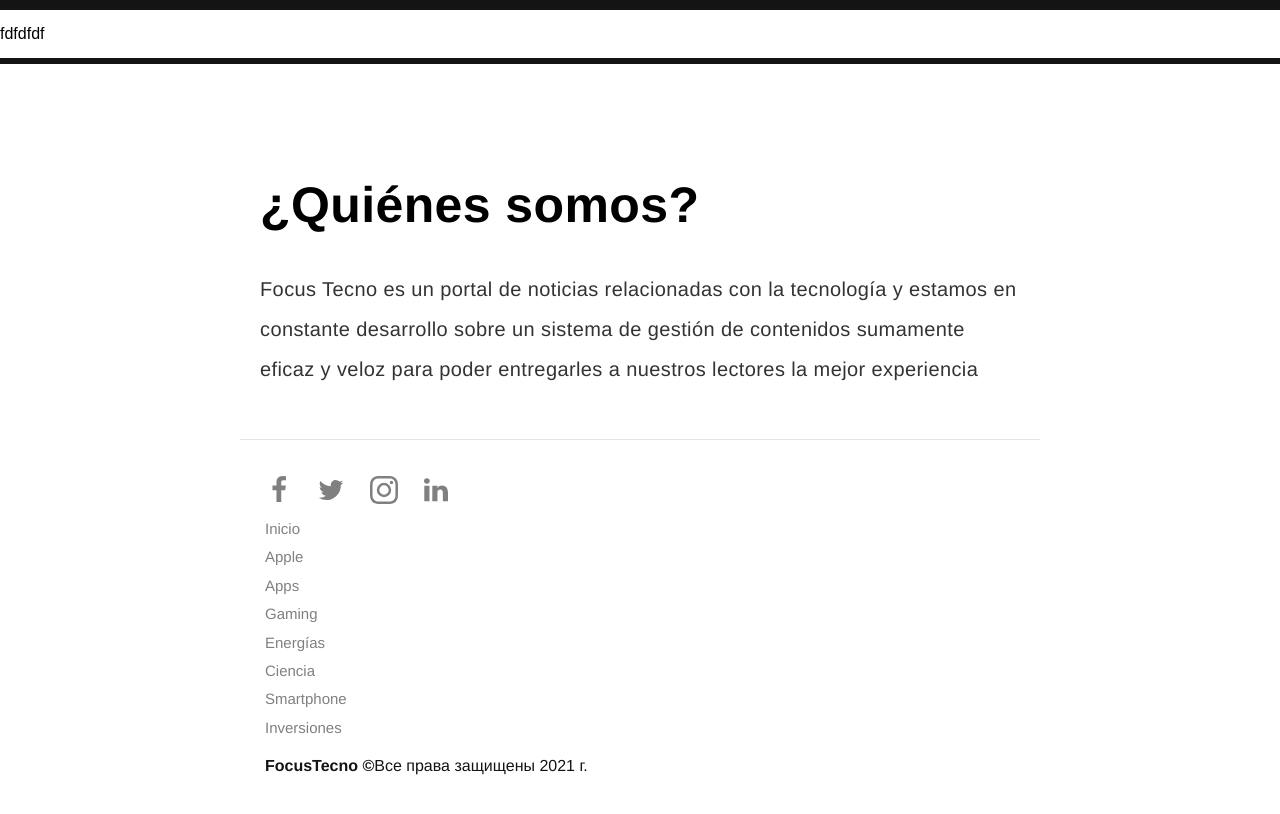
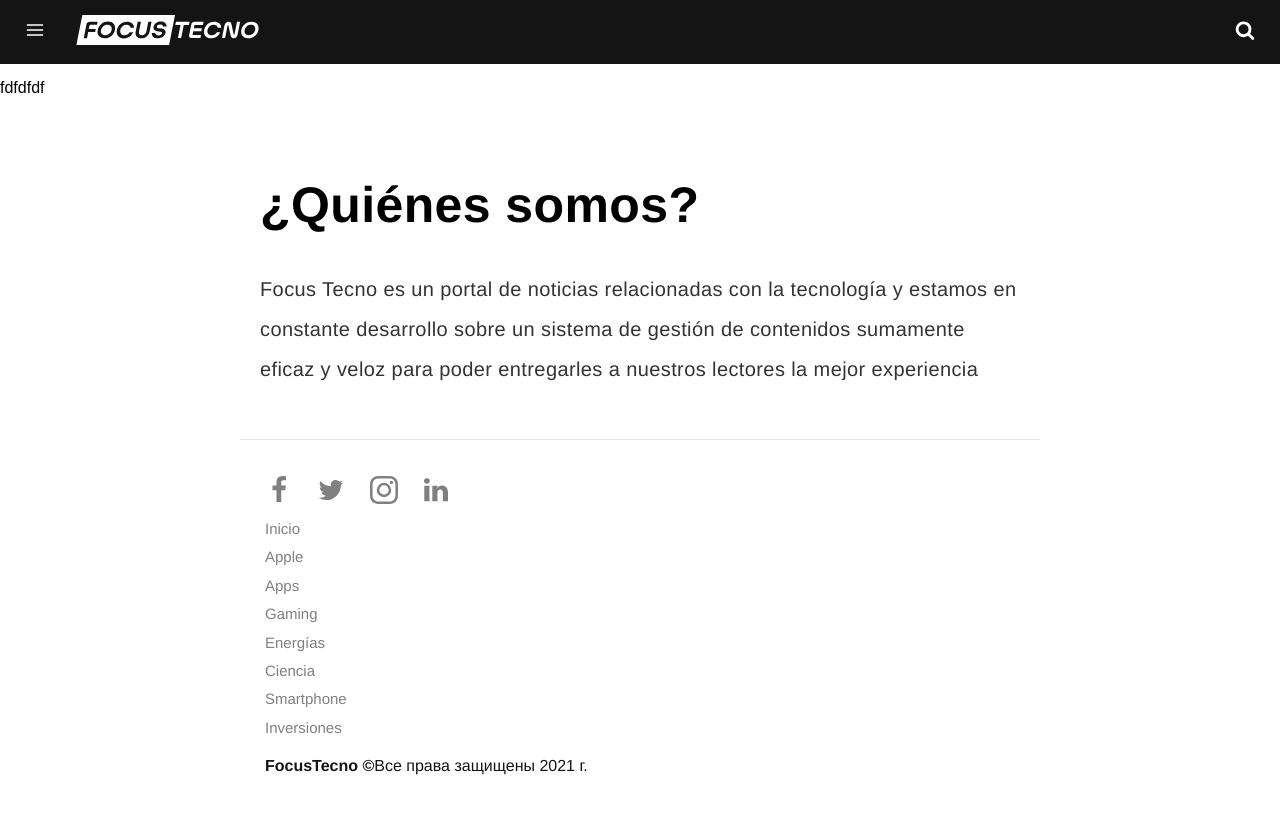
Before and after one commit to Focustecnoua/focusua, a Jekyll site: the page built from pages/about-1.md, in a window 1280 px wide. Shown: the top 814 px of the page. Built offline with Jekyll 4.4.1, drawn with Linux system fonts in a browser that asks for light colours; some web fonts are replaced; comment, search, counter and statistics services are not loaded.

Commit message:
header.html: changed

```diff
--- a/_includes/header.html
+++ b/_includes/header.html
@@ -22,7 +22,7 @@
 
 </header>
 
-<div class="bar-header" style="background:#fff;width:100%;top:10px">fdfdfdf</div>
+<div class="bar-header" style="background:#fff;width:100%;top:64px">fdfdfdf</div>
 
 <div id="mask" class="overlay"></div>
 
```
